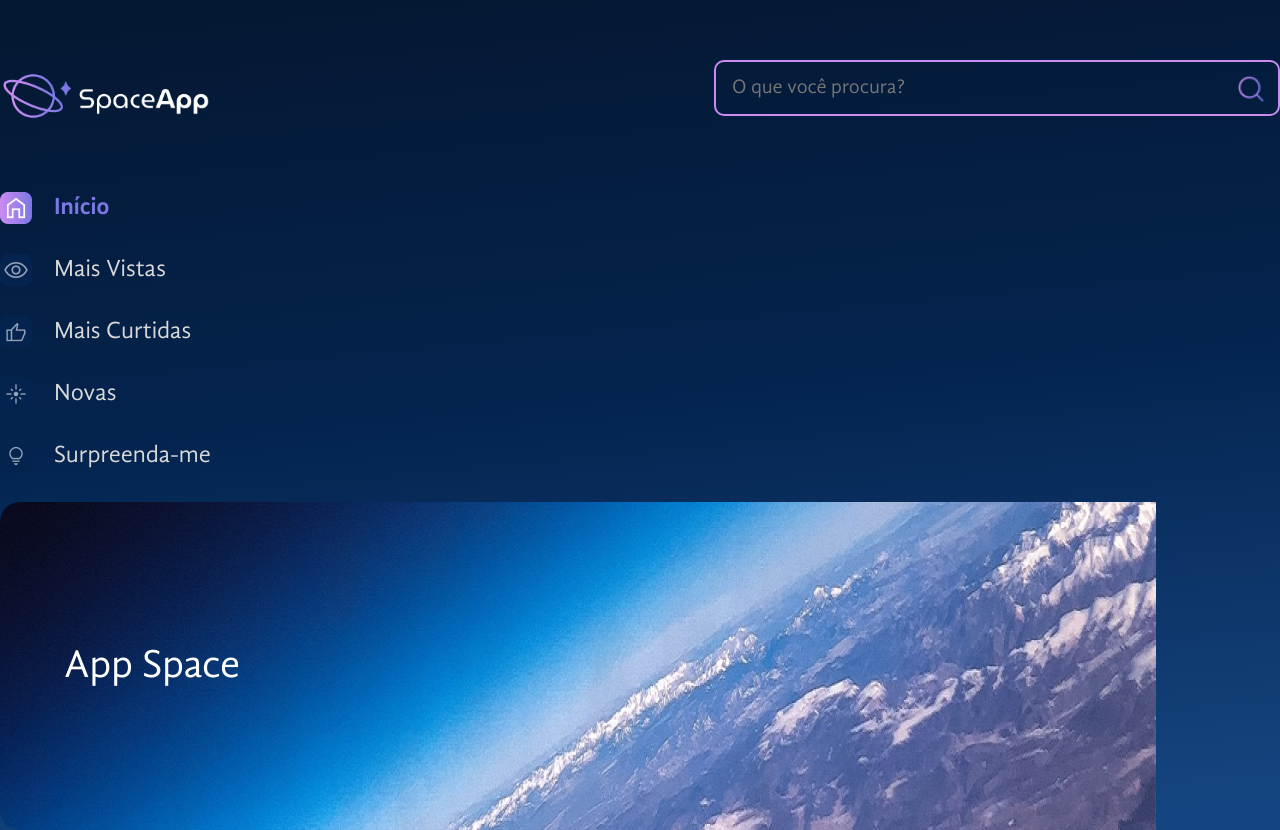
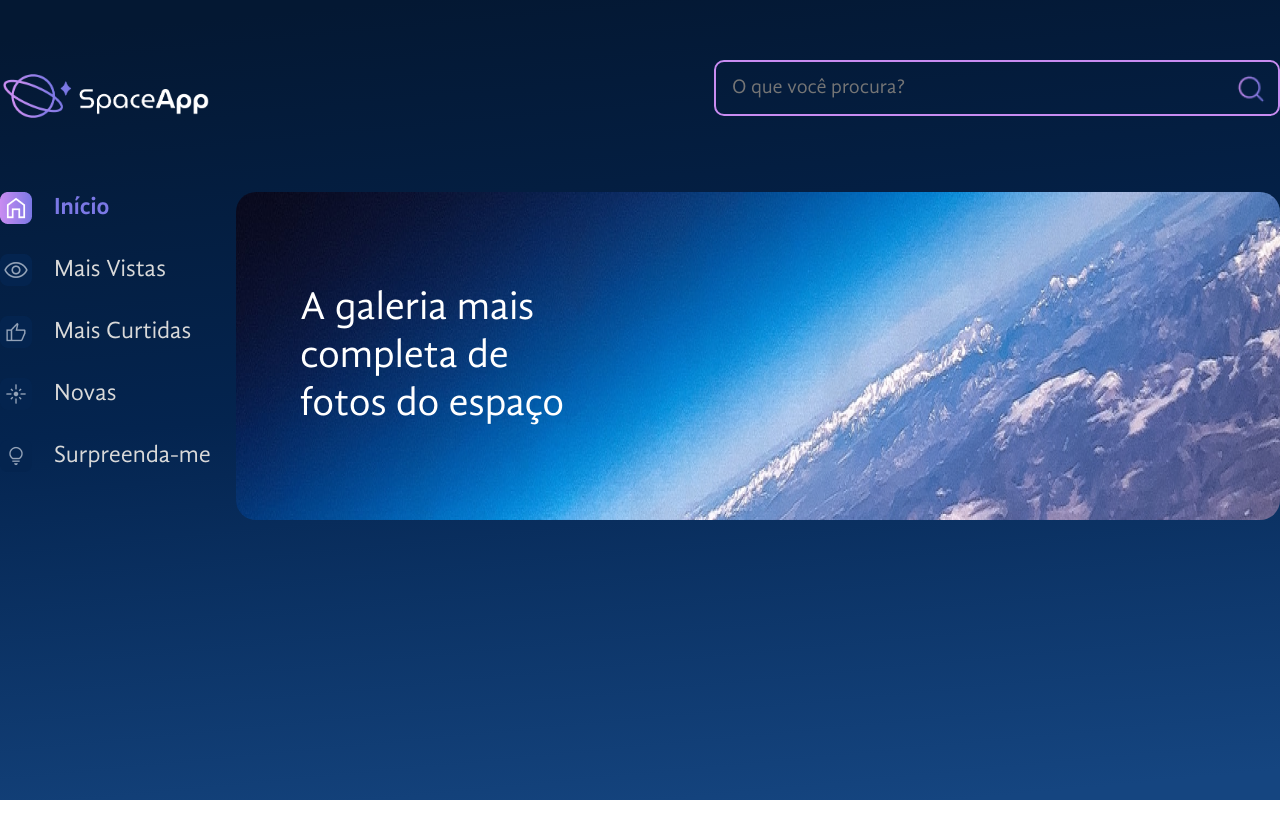
Before and after one commit to gabrielpramalho/space-app, a React (Vite) app: page / in a window 1280 px wide. After the commit the page ends 800 px from the top, so only its background shows below. Built offline with nearby package versions, Linux system fonts and the light colour scheme.

Commit message:
add layout

```diff
--- a/src/App.jsx
+++ b/src/App.jsx
@@ -10,17 +10,33 @@
   min-height: 100vh;
 `
 
+const AppContainer = styled.div`
+  width: 1440px;
+  margin: 0 auto;
+  max-width: 100%;
+`
+
+const MainContainer = styled.main`
+  display: flex;
+  gap: 24px;
+`
+
+
 function App() {
 
   return (
     <FundoGradiente>
       <EstilosGlobais/>
-      <Cabecalho />
-      <BarraLateral />
-      <Banner
-        backgroundImage='/imagens/banner.png'
-        texto='App Space'
-      />
+      <AppContainer>
+        <Cabecalho />
+        <MainContainer>
+          <BarraLateral />
+          <Banner
+            backgroundImage='/imagens/banner.png'
+            texto='A galeria mais completa de fotos do espaço'
+          />
+        </MainContainer>
+      </AppContainer>
     </FundoGradiente>
   )
 }
--- a/src/componentes/Banner/index.jsx
+++ b/src/componentes/Banner/index.jsx
@@ -4,6 +4,7 @@
     background-image: ${props => `url(${props.$backgroundImage})`};
     flex-grow: 1;
     background-repeat: no-repeat;
+    background-size: cover;
     display: flex;
     align-items: center;
     min-height: 328px;
```
